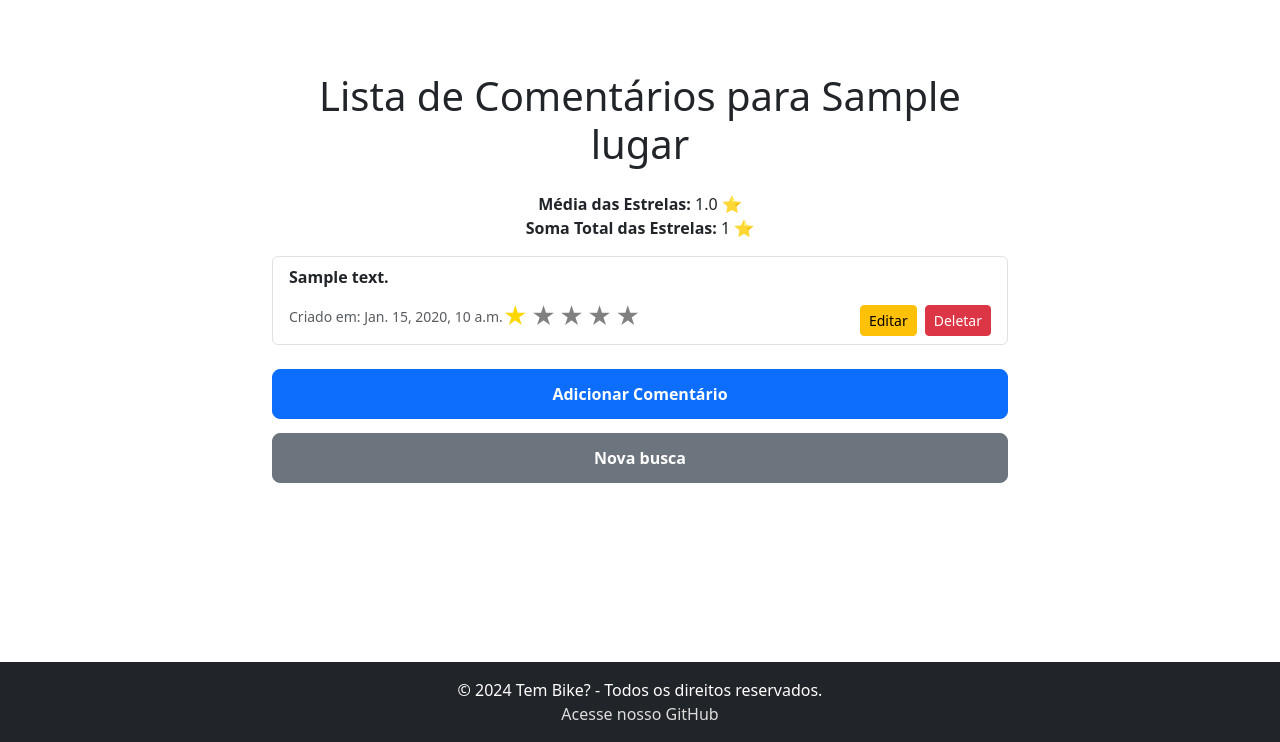
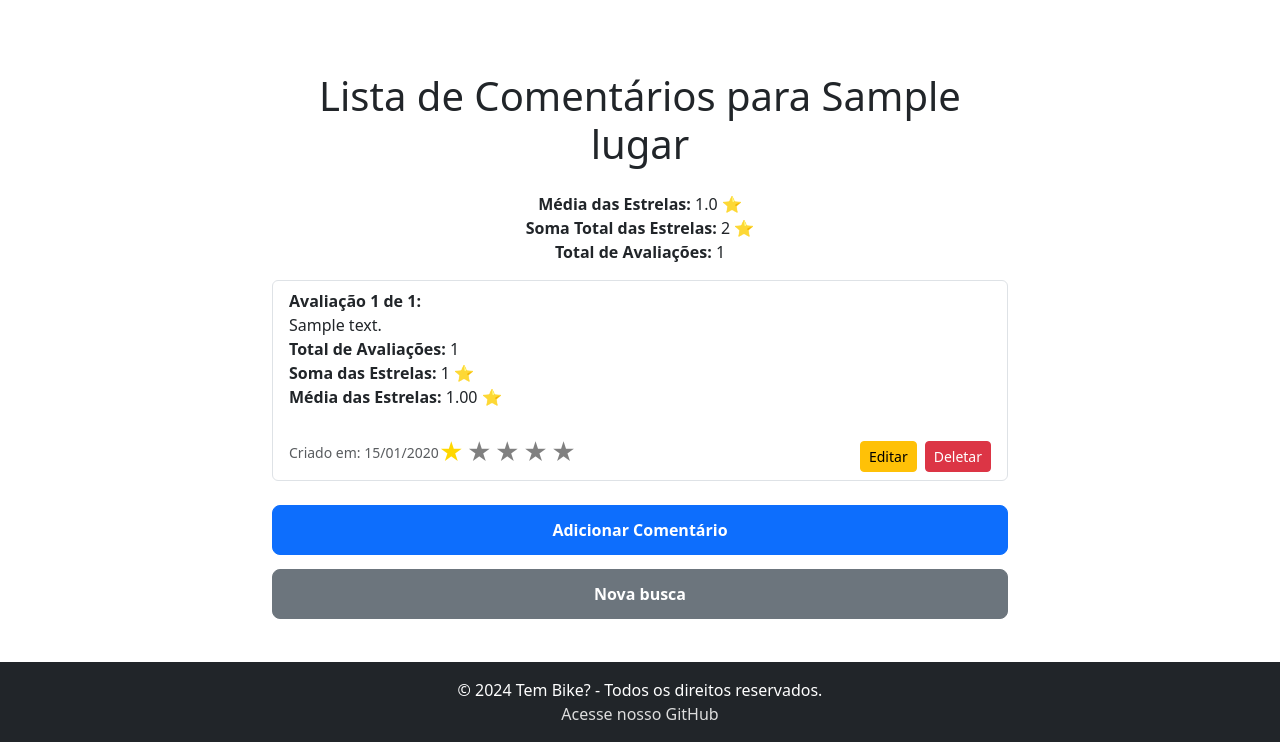
Before and after one commit to angelojbgama/Bike2Bike, a Django app: page /lugares/1/comentarios/ in a window 1280 px wide. Shown: the part 58-800 px from the top of the page. Run offline with Django 5.2, Linux system fonts and the light colour scheme; tables that the repository leaves empty hold one stand-in row (values such as "Sample post"); some libraries are stand-ins or nearby versions.

Commit message:
Fix: Adiciona feature de comentarios com a avaliação

```diff
--- a/bike/models.py
+++ b/bike/models.py
@@ -13,15 +13,10 @@ TIPOS_DE_LUGARES = {
 }
 
 class Lugar(models.Model):
-    """
-    Model para cadastro de lugares, incluindo nome, descrição, latitude e longitude.
-    """
     nome = models.CharField(max_length=200)
     descricao = models.TextField(blank=True, null=True)
     latitude = models.FloatField()
     longitude = models.FloatField()
-
-    # Utilizamos choices para limitar os tipos de lugar às opções da constante
     tipo = models.CharField(
         max_length=50,
         choices=TIPOS_DE_LUGARES.items(),
@@ -32,57 +27,55 @@ class Lugar(models.Model):
         return f"{self.nome} ({self.get_tipo_display()})"
 
     def get_comentarios(self):
-        """
-        Retorna todos os comentários associados a este lugar.
-        """
+        """Retorna todos os comentários associados a este lugar."""
         return self.comentarios.all()
 
     def media_estrelas(self):
-        """
-        Calcula a média das estrelas dos comentários associados a este lugar.
-        """
-        media = self.comentarios.aggregate(Avg('estrelas'))['estrelas__avg']
-        return round(media, 2) if media else 0
+        """Calcula a média das estrelas de todas as avaliações do lugar."""
+        comentarios = self.get_comentarios()
+        total_avaliacoes = sum([c.avaliacoes.count() for c in comentarios]) + len(comentarios)
+        soma_estrelas = sum([c.soma_estrelas() for c in comentarios])
+
+        if total_avaliacoes > 0:
+            return round(soma_estrelas / total_avaliacoes, 2)
+        return 0
 
     def soma_estrelas(self):
-        """
-        Soma todas as estrelas dos comentários para este lugar.
-        """
-        soma = self.comentarios.aggregate(Sum('estrelas'))['estrelas__sum']
-        return soma if soma else 0
+        """Calcula a soma total das estrelas de todos os comentários e suas avaliações."""
+        return sum([c.soma_estrelas() for c in self.get_comentarios()])
 
-    def calcular_media_estrelas(self):
-        """
-        Calcula a média das avaliações em estrelas para este lugar.
-        """
-        comentarios = self.comentarios.all()
-        total_estrelas = sum(comentario.estrelas for comentario in comentarios)
-        return total_estrelas / comentarios.count() if comentarios.exists() else 0
+    def total_avaliacoes(self):
+        """Conta o total de avaliações (comentários + avaliações associadas)."""
+        comentarios = self.get_comentarios()
+        return sum([c.avaliacoes.count() for c in comentarios]) + len(comentarios)
 
 
 class Comentario(models.Model):
-    """
-    Model para comentários feitos por visitantes sobre um lugar específico com avaliação em estrelas.
-    """
     lugar = models.ForeignKey(Lugar, on_delete=models.CASCADE, related_name='comentarios')
     texto = models.TextField()
     data_criacao = models.DateTimeField(auto_now_add=True)
-
-    # Permitir valores de 0 a 5 estrelas
     estrelas = models.PositiveSmallIntegerField(
-        default=0,  # Valor padrão alterado para 0
-        validators=[
-            MinValueValidator(0, message="A avaliação pode começar com 0 estrelas."),
-            MaxValueValidator(5, message="A avaliação pode ter no máximo 5 estrelas.")
-        ],
+        default=0,
+        validators=[MinValueValidator(0), MaxValueValidator(5)],
         help_text="Avaliação de 0 a 5 estrelas"
     )
 
     def __str__(self):
-        return f"Comentário em {self.lugar.nome} - {self.estrelas} estrelas em {self.data_criacao}"
+        return f"Comentário em {self.lugar.nome} - {self.estrelas} estrelas"
 
     def soma_estrelas(self):
-        """
-        Retorna a soma das estrelas de todas as avaliações relacionadas a este comentário.
-        """
-        return self.lugar.comentarios.aggregate(Sum('estrelas'))['estrelas__sum'] or 0
+        """Soma as estrelas deste comentário e suas avaliações."""
+        avaliacao_sum = self.avaliacoes.aggregate(soma=Sum('estrelas'))['soma'] or 0
+        return int(self.estrelas) + int(avaliacao_sum)
+
+
+class AvaliacaoComentario(models.Model):
+    comentario = models.ForeignKey(Comentario, on_delete=models.CASCADE, related_name='avaliacoes')
+    estrelas = models.PositiveSmallIntegerField(
+        validators=[MinValueValidator(1), MaxValueValidator(5)],
+        help_text="Avaliação de 1 a 5 estrelas"
+    )
+    data_criacao = models.DateTimeField(auto_now_add=True)
+
+    def __str__(self):
+        return f"{self.estrelas} estrelas - Comentário {self.comentario.pk}"
--- a/bike/views.py
+++ b/bike/views.py
@@ -1,7 +1,7 @@
 from django.urls import reverse_lazy, reverse
 from django.views.generic import TemplateView, CreateView, ListView, UpdateView, DeleteView, FormView
 from django.http import JsonResponse, HttpResponseRedirect
-from .models import Lugar, Comentario
+from .models import Lugar, Comentario, AvaliacaoComentario
 from .forms import BikeSearchForm
 import requests
 from django.views.decorators.http import require_POST
@@ -14,25 +14,30 @@ from django.db.models import Avg, Sum
 @csrf_exempt
 @require_POST
 def salvar_avaliacao(request, comentario_id):
+    """
+    Adiciona uma nova avaliação a um comentário existente e retorna a soma e média das avaliações.
+    """
     try:
         estrelas = int(request.POST.get('estrelas'))
-        comentario = Comentario.objects.get(pk=comentario_id)
-        comentario.estrelas = estrelas
-        comentario.save()
+        comentario = get_object_or_404(Comentario, pk=comentario_id)
 
-        # Recalcular média e soma
-        comentarios = Comentario.objects.all()
-        media_estrelas = comentarios.aggregate(Avg('estrelas'))['estrelas__avg']
-        soma_estrelas = comentarios.aggregate(Sum('estrelas'))['estrelas__sum']
+        # Cria uma nova avaliação para o comentário
+        AvaliacaoComentario.objects.create(comentario=comentario, estrelas=estrelas)
+
+        # Recalcular média e soma das avaliações do comentário
+        avaliacoes = comentario.avaliacoes.all()
+        media_estrelas = avaliacoes.aggregate(Avg('estrelas'))['estrelas__avg']
+        soma_estrelas = avaliacoes.aggregate(Sum('estrelas'))['estrelas__sum']
 
         return JsonResponse({
             'status': 'success',
             'estrelas': estrelas,
-            'media_estrelas': media_estrelas,
-            'soma_estrelas': soma_estrelas
+            'media_estrelas': round(media_estrelas, 2) if media_estrelas else 0,
+            'soma_estrelas': soma_estrelas or 0
         })
-    except (Comentario.DoesNotExist, ValueError):
-        return JsonResponse({'status': 'error'}, status=400)
+
+    except ValueError:
+        return JsonResponse({'status': 'error', 'message': 'Valor inválido'}, status=400)
 
 
 
@@ -170,8 +175,15 @@ class ComentarioLugarListView(ListView):
         lugar = Lugar.objects.get(id=self.kwargs.get("lugar_id"))
         context["lugar"] = lugar
         context["media_estrelas"] = lugar.media_estrelas()
-        context["soma_estrelas"] = lugar.soma_estrelas()  # Soma total das estrelas
+        context["soma_estrelas"] = lugar.soma_estrelas()
+
+        # Adiciona a soma e média de avaliações para cada comentário
+        for comentario in context["comentarios"]:
+            comentario.soma_estrelas = comentario.avaliacoes.aggregate(Sum('estrelas'))['estrelas__sum'] or 0
+            comentario.media_estrelas = comentario.avaliacoes.aggregate(Avg('estrelas'))['estrelas__avg'] or 0
+
         return context
+
 
 
 class ComentarioCreateView(CreateView):
--- a/templates/bike/comentarios/comentario_lugar_list.html
+++ b/templates/bike/comentarios/comentario_lugar_list.html
@@ -11,7 +11,8 @@
 
       <p class="text-center">
         <strong>Média das Estrelas:</strong> <span id="media-estrelas">{{ media_estrelas }}</span> ⭐<br>
-        <strong>Soma Total das Estrelas:</strong> <span id="soma-estrelas">{{ soma_estrelas }}</span> ⭐
+        <strong>Soma Total das Estrelas:</strong> <span id="soma-estrelas">{{ soma_estrelas }}</span> ⭐<br>
+        <strong>Total de Avaliações:</strong> <span id="total-avaliacoes">{{ comentarios|length }}</span>
       </p>
 
       {% if comentarios %}
@@ -19,11 +20,17 @@
           {% for comentario in comentarios %}
             <li class="list-group-item d-flex flex-column" id="comentario-{{ comentario.pk }}">
               <div class="mb-2">
-                <strong>{{ comentario.texto }}</strong>
+                <strong>Avaliação {{ forloop.counter }} de {{ comentarios|length }}:</strong><br>
+                {{ comentario.texto }}
+                <p>
+                  <strong>Total de Avaliações:</strong> {{ comentario.avaliacoes.count }}<br>
+                  <strong>Soma das Estrelas:</strong> {{ comentario.soma_estrelas }} ⭐<br>
+                  <strong>Média das Estrelas:</strong> {{ comentario.media_estrelas|floatformat:2 }} ⭐
+                </p>
               </div>
 
               <div class="d-flex justify-content-between align-items-center">
-                <small class="text-muted">Criado em: {{ comentario.data_criacao }}</small>
+                <small class="text-muted">Criado em: {{ comentario.data_criacao|date:"d/m/Y" }}</small>
 
                 <div class="star-rating-container">
                   <div class="star-rating" data-comentario-id="{{ comentario.pk }}" data-initial-rating="{{ comentario.estrelas }}">
@@ -144,21 +151,21 @@ document.addEventListener('DOMContentLoaded', function() {
 <style>
 /* Ajuste do tamanho das estrelas */
 .star-rating {
-    font-size: 1.5em; /* Reduzindo o tamanho das estrelas */
+    font-size: 1.5em;
     cursor: pointer;
     display: flex;
     gap: 3px;
 }
 
-/* Container das estrelas para posicionamento */
+/* Container das estrelas */
 .star-rating-container {
     display: flex;
     justify-content: flex-start;
-    align-items: flex-end; /* Alinhar ao final inferior */
+    align-items: flex-end;
     flex-grow: 1;
 }
 
-/* Estilo individual das estrelas */
+/* Estilo das estrelas */
 .star {
     color: gray;
     transition: color 0.2s;
```
Also changed, not shown: bike/migrations/0007_alter_comentario_texto.py (added), bike/migrations/0008_alter_comentario_texto_avaliacaocomentario.py (added), bike/migrations/0009_alter_comentario_estrelas.py (added).
